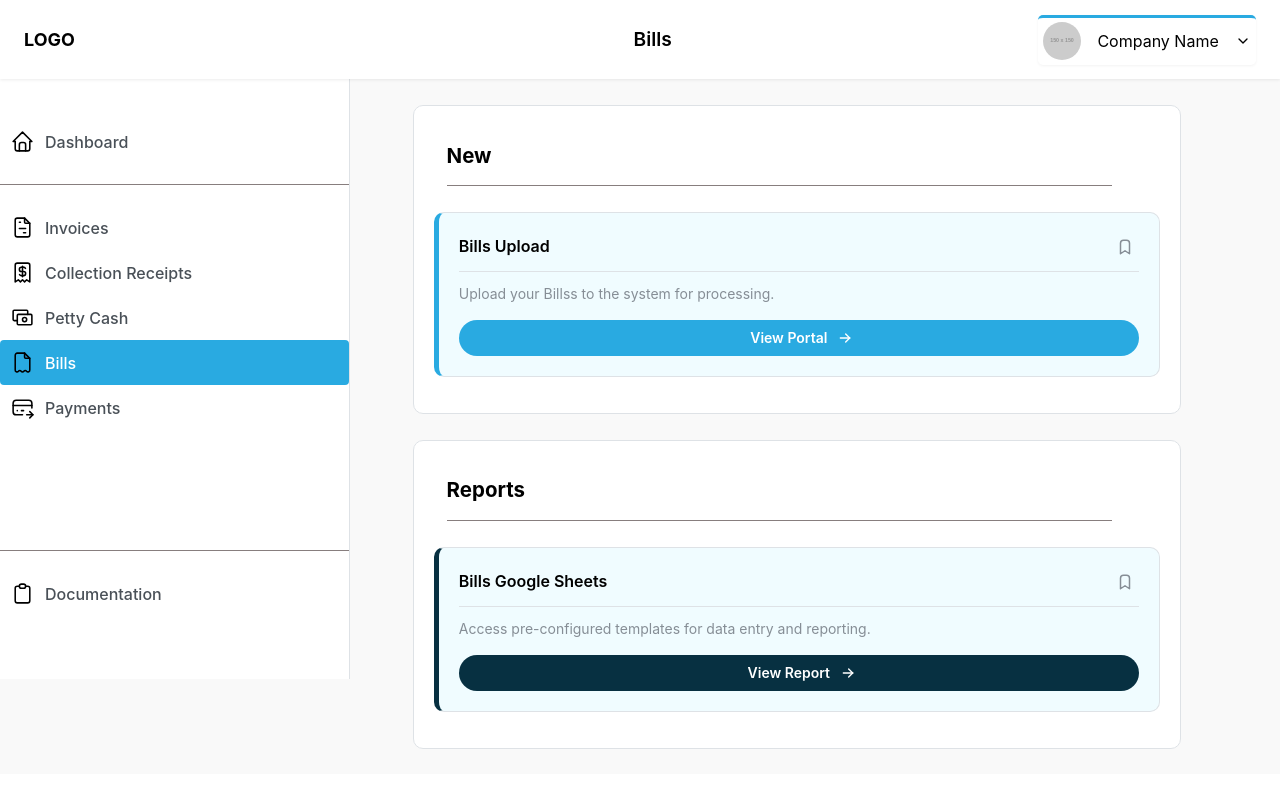
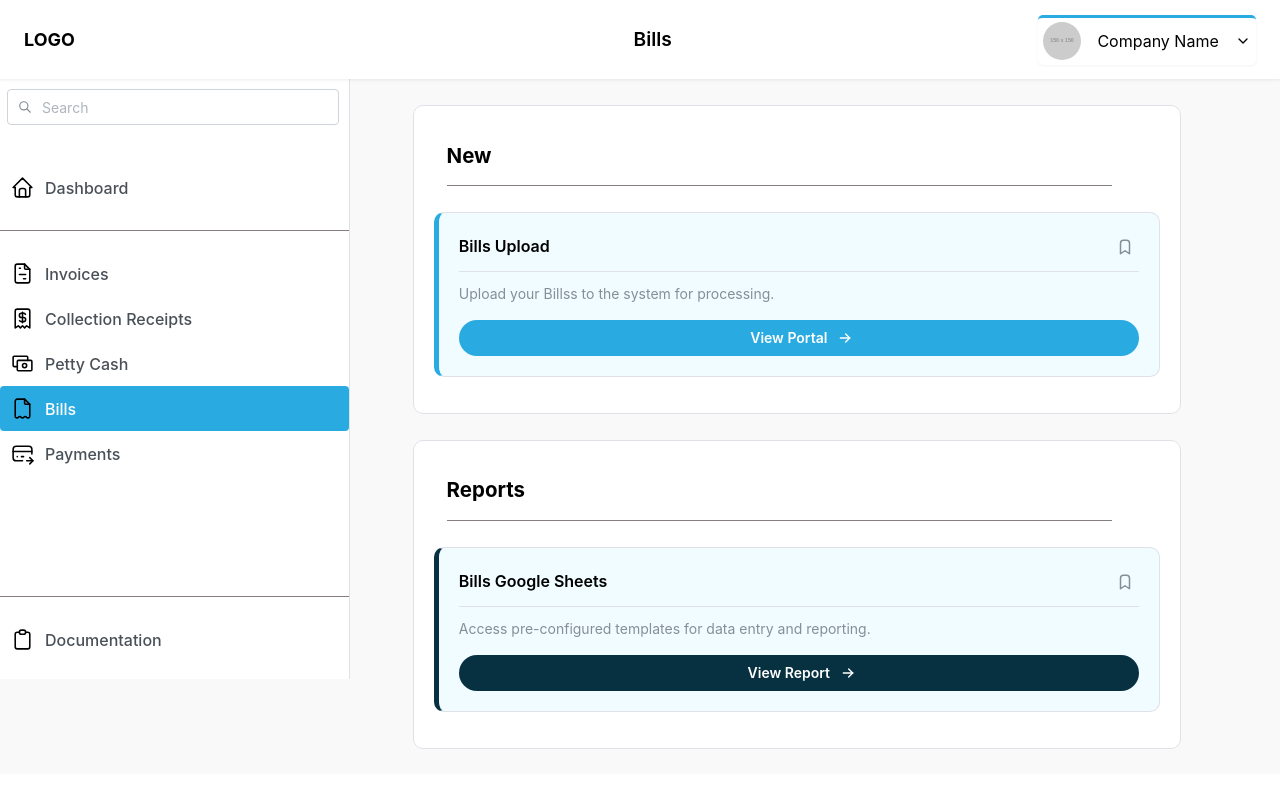
Before and after one commit to CSIhelp/Stewrd_CalamansiPie, a React (Vite) app in the folder client/: page /bills in a window 1280 px wide. Shown: the top 788 px of the page. Built offline with nearby package versions, Linux system fonts and the light colour scheme.

Commit message:
added search filled

```diff
--- a/client/src/components/SideNav/SideNavBar.module.css
+++ b/client/src/components/SideNav/SideNavBar.module.css
@@ -73,3 +73,10 @@ left:0;
   padding-top: 20px;
 
 }
+.search {
+  width: 95%;
+  margin-left: 2%;
+  margin-top: 10px !important;
+  margin-bottom: 20px;
+  border-radius: var(--mantine-radius-sm);
+}
--- a/client/src/components/SideNav/SideNavBar.tsx
+++ b/client/src/components/SideNav/SideNavBar.tsx
@@ -7,10 +7,10 @@ import {
   IconInvoice,
   IconCreditCardPay,
   IconClipboard,
-  IconLogout
+  IconSearch,
 
 } from '@tabler/icons-react';
-import { Group } from '@mantine/core';
+import { Group, TextInput } from '@mantine/core';
 import classes from './SideNavBar.module.css';
 import { NavLink } from 'react-router-dom';
 
@@ -27,6 +27,7 @@ const SideBarLinks = [
 
 export function SideNavBar() {
     const [active, setActive] = useState('Dashboard');
+    const [ searchQuery, setSearchQuery] = useState('');
     const links = SideBarLinks.map((item) => (
             <NavLink
                  to={item.link}
@@ -43,6 +44,12 @@ export function SideNavBar() {
     return (
         <nav className={classes.navbar}>
       <div className={classes.navbarMain}>
+        <TextInput
+        placeholder='Search'
+        leftSection ={<IconSearch size={14} />}
+        value={searchQuery}
+        onChange={(event) => setSearchQuery(event.currentTarget.value)}
+        className= {classes.search} />
         <Group className={classes.header} >
               <NavLink to="/john"     className= {({isActive}) => isActive? classes.activeLink: classes.link}  onClick={() => setActive("Dashboard")}>
           <IconHome className={classes.linkIcon} stroke={1.5} />
```
